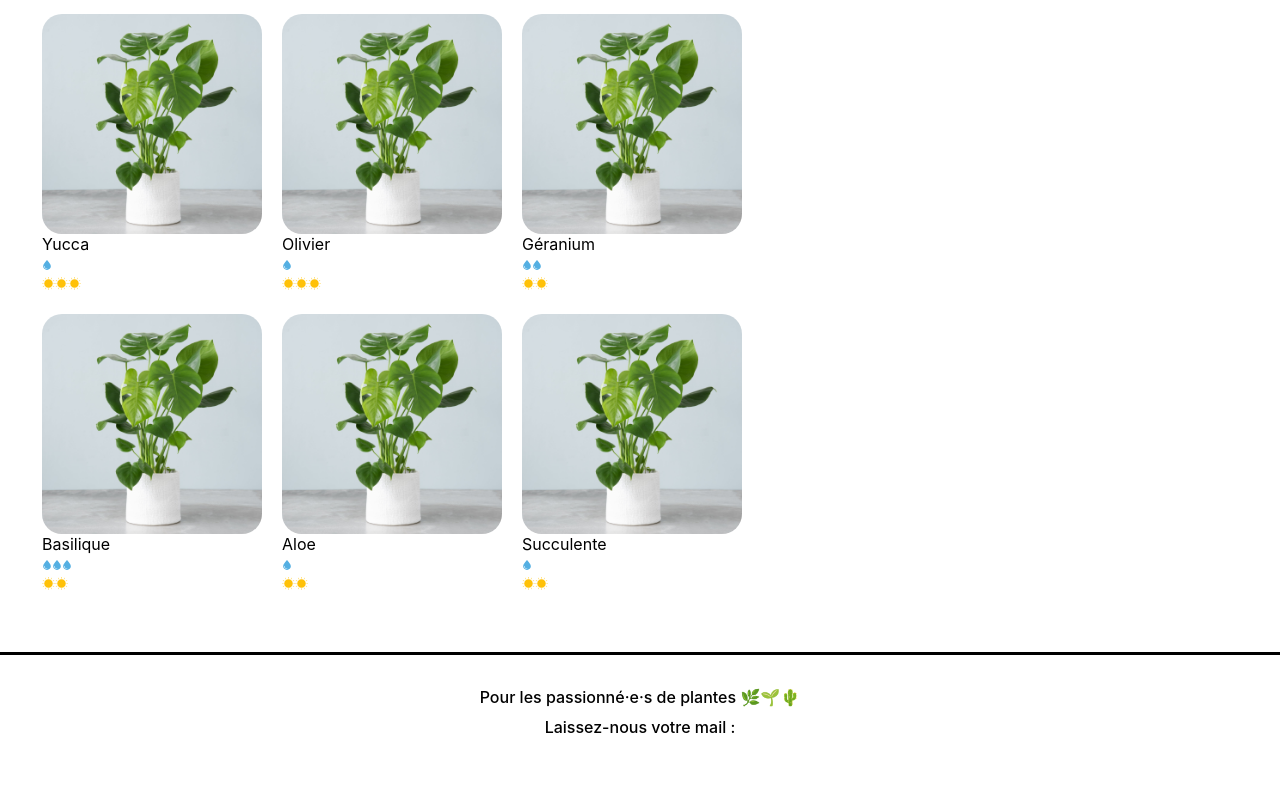
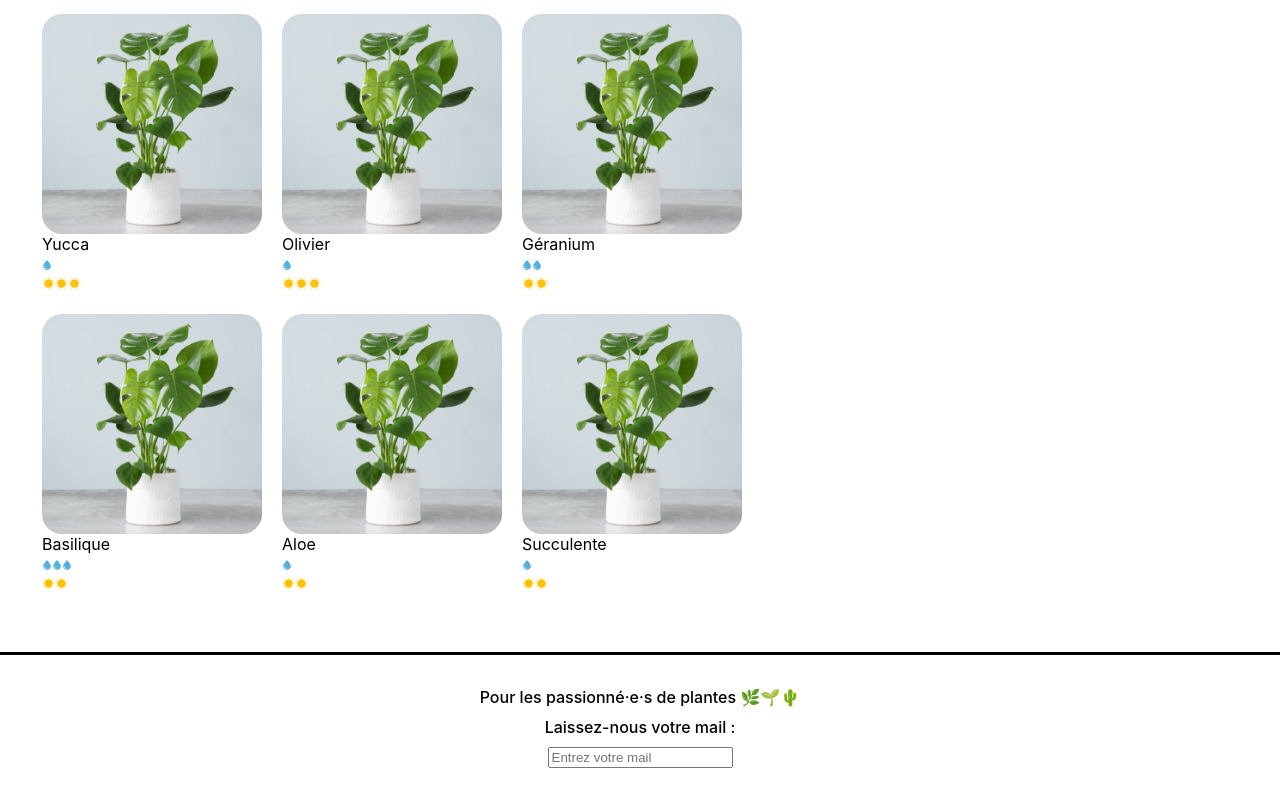
Before and after one commit to OpenClassrooms-Student-Center/7008001-Debutez-avec-React, a React (Create React App) app: page / in a window 1280 px wide. Shown: the part 569-1369 px from the top of the page. Before the commit the page ends 1348 px from the top, so only its background shows below. Built offline with nearby package versions, Linux system fonts and the light colour scheme.

Commit message:
create P2C5 solution

```diff
--- a/src/components/Care.js
+++ b/src/components/Care.js
@@ -1,7 +1,15 @@
 import Sun from '../assets/sun.svg'
 import Water from '../assets/water.svg'
 
-function Care({ care, careType }) {
+// Ici, il s'agit d'une manière de faire.
+//Vous auriez aussi pu utiliser une fonction qui retourne l'élément souhaité, ou bien faire directement des conditions
+const quantityLabel = {
+	1: 'peu',
+	2: 'modérément',
+	3: 'beaucoup'
+}
+
+function Care({ value, careType }) {
 	const scale = [1, 2, 3]
 	const scaleType =
 		careType === 'light' ? (
@@ -11,9 +19,17 @@ function Care({ care, careType }) {
 		)
 
 	return (
-		<div>
+		<div
+			onClick={() =>
+				alert(
+					`Cette plante requiert ${quantityLabel[value]} ${
+						careType === 'light' ? 'de lumière' : "d'arrosage"
+					}`
+				)
+			}
+		>
 			{scale.map((elem) =>
-				care >= elem ? <span key={elem.toString()}>{scaleType}</span> : null
+				value >= elem ? <span key={elem.toString()}>{scaleType}</span> : null
 			)}
 		</div>
 	)
--- a/src/components/Footer.js
+++ b/src/components/Footer.js
@@ -1,12 +1,31 @@
+import { useState } from 'react'
 import '../styles/Footer.css'
 
 function Footer() {
+	const [inputValue, setInputValue] = useState('')
+
+	function handleInput(e) {
+		setInputValue(e.target.value)
+	}
+
+	function handleBlur() {
+		if (!inputValue.includes('@')) {
+			alert("Attention, il n'y a pas d'@, ceci n'est pas une adresse valide 😥")
+		}
+	}
+
 	return (
 		<footer className='lmj-footer'>
 			<div className='lmj-footer-elem'>
 				Pour les passionné·e·s de plantes 🌿🌱🌵
 			</div>
 			<div className='lmj-footer-elem'>Laissez-nous votre mail :</div>
+			<input
+				placeholder='Entrez votre mail'
+				onChange={handleInput}
+				value={inputValue}
+				onBlur={handleBlur}
+			/>
 		</footer>
 	)
 }
--- a/src/components/PlantItem.js
+++ b/src/components/PlantItem.js
@@ -11,8 +11,8 @@ function PlantItem({ cover, name, water, light }) {
 			<img className='lmj-plant-item-cover' src={cover} alt={`${name} cover`} />
 			{name}
 			<div>
-				<Care careType='water' care={water} />
-				<Care careType='light' care={light} />
+				<Care careType='water' value={water} />
+				<Care careType='light' value={light} />
 			</div>
 		</li>
 	)
```
Also changed, not shown: 1 other file (tests, documents, lock files or other folders).
